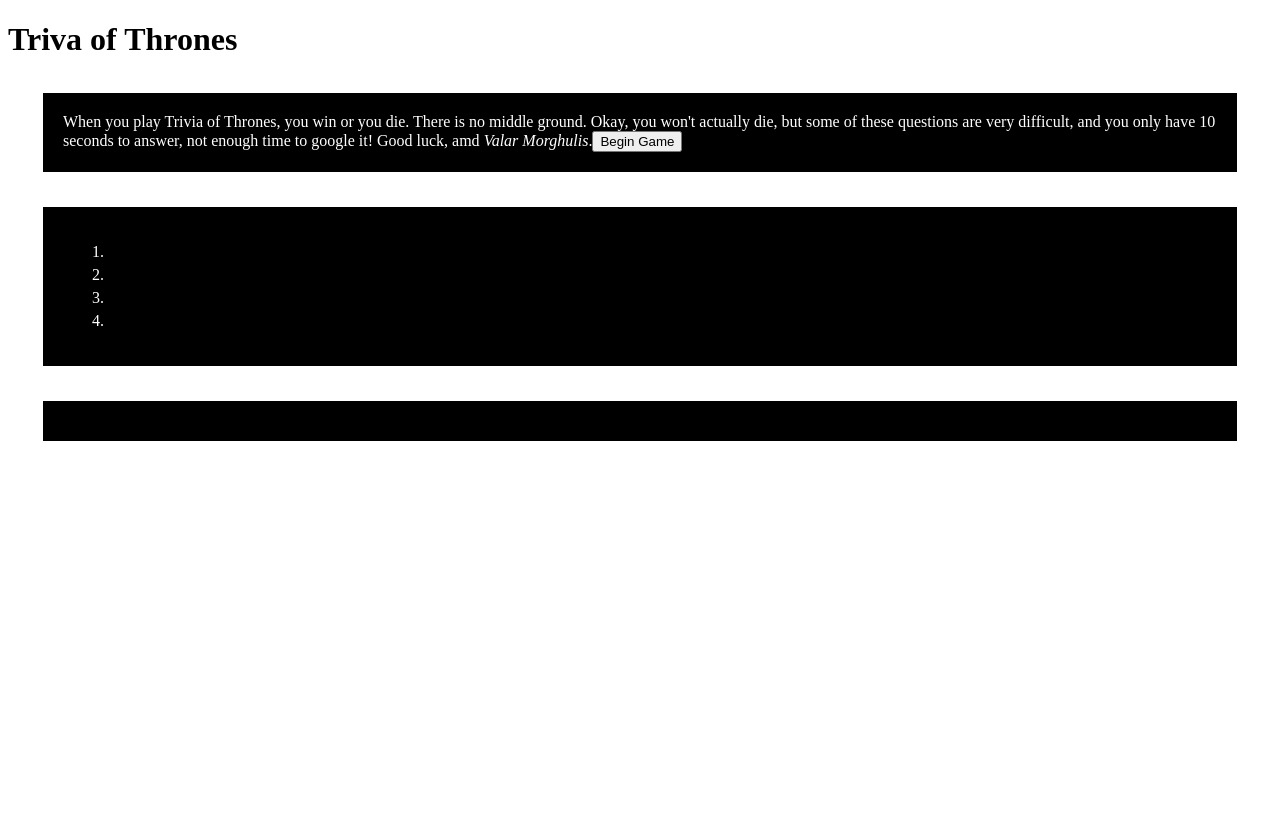
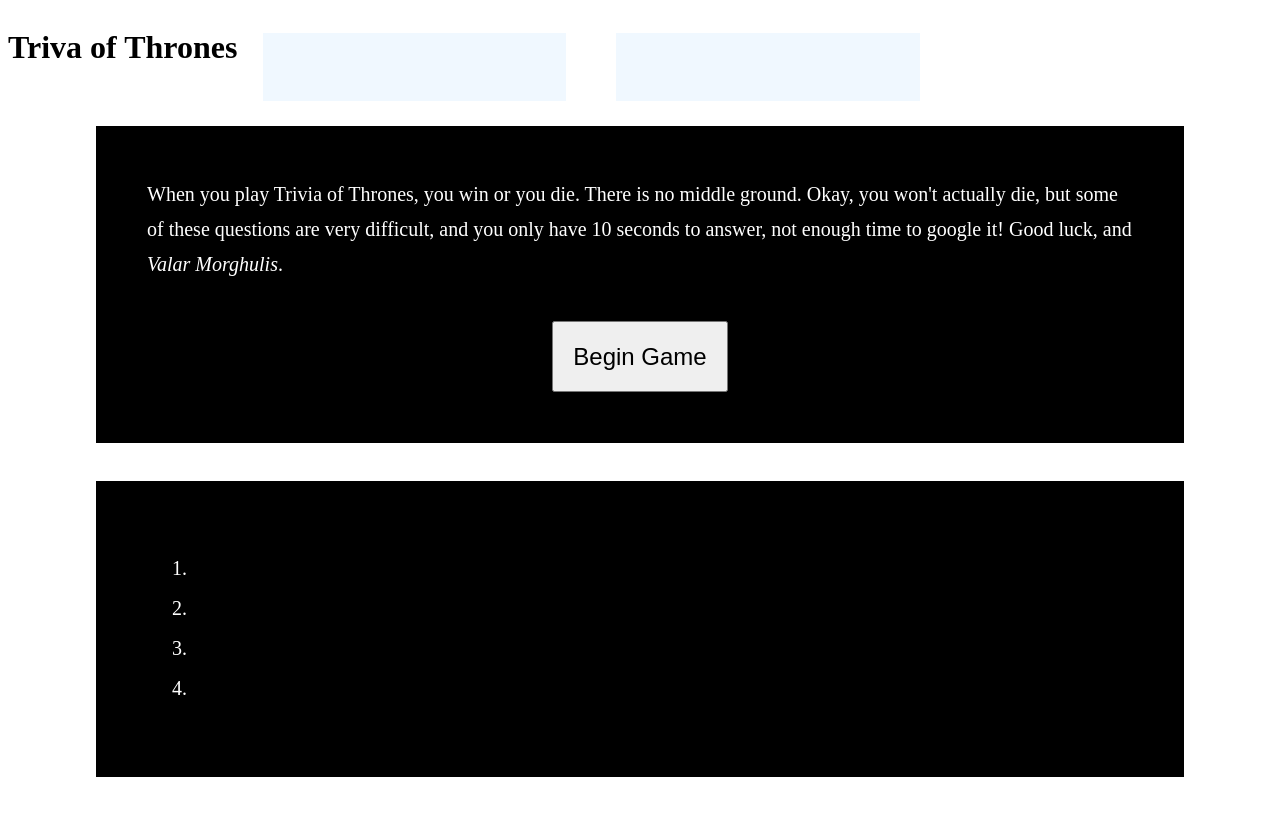
Before and after one commit to emceegithub/TriviaGame, a PHP site: page / in a window 1280 px wide. Before the commit the page ends 441 px from the top, so only its background shows below. Run offline with PHP 8.4, Linux system fonts and the light colour scheme.

Commit message:
fixed scoring bug added positioning and layout using percentages

```diff
--- a/assets/css/style.css
+++ b/assets/css/style.css
@@ -1,15 +1,19 @@
 body {
 }
 h1 {
+    float: left;
 }
 h2 {
 }
 section {
 	background-color: black;
 	color: white;
-	padding: 20px;
-	margin: 35px;
+	padding: 4%;
+	margin: 0 7% 3% 7%;
 	position: relative;
+    font-size: 20px;
+    line-height: 35px;
+    clear: both;
 }
 .answer {
 	cursor: pointer;
@@ -24,9 +28,29 @@
     height: 100%;
     background-color: blueviolet;
     color: white;
-    padding: 40px;
+    padding: 8%;
     box-sizing: border-box;
     font-size: 30px;
+}
+.scoreBoard {
+    float: left;
+    margin: 2%;
+    background-color: aliceblue;
+    width: 20%;
+    padding: 2%;
+    height: 17px;
+    text-align: center;
+}
+#score {
+}
+#timer {
+}
+button {
+    display: block;
+    margin: auto;
+    padding: 2%;
+    font-size: larger;
+    margin-top: 4%;
 }
 footer {
 }
--- a/assets/javascript/app.js
+++ b/assets/javascript/app.js
@@ -12,9 +12,10 @@
 
 function initGame(){
 	// display intro
-	$("#question").html('When you play Trivia of Thrones, you win or you die. There is no middle ground. Okay, you won\'t actually die, but some of these questions are very difficult, and you only have 10 seconds to answer, not enough time to google it! Good luck, amd <em>Valar Morghulis</em>.<button id="startGame">Begin Game</button>');
+	$("#question").html('When you play Trivia of Thrones, you win or you die. There is no middle ground. Okay, you won\'t actually die, but some of these questions are very difficult, and you only have 10 seconds to answer, not enough time to google it! Good luck, and <em>Valar Morghulis</em>.<button id="startGame">Begin Game</button>');
 	$("#result").hide();
 	$("#choices li").empty();
+	$(".scoreBoard").empty();
 	//add listeners
 	$("#choices .answer").on("click", makeGuess);
 	$("#startGame").on("click", newQuestion);
@@ -31,7 +32,6 @@
 		var qNum = Math.floor(Math.random() * questLib.length);
 		currentQuestion = questLib[qNum];
 		questLib.splice(qNum, 1);
-		console.log(questLib.length + " questions left");
 		$("#result").empty().hide();
 		$("#question").html(currentQuestion.question);
 		$("#choices .answer").each(function(i){
@@ -42,7 +42,6 @@
 	}
 }
 function makeGuess(){
-	//console.log(currentQuestion);
 	if ($(this).data("choice") == currentQuestion.correctAnswer){
 		numRight++;
 		showResult("Correct!");
@@ -55,7 +54,7 @@
 	resetTimer();
 	$("#result").html(msg).show();
 	setTimeout(newQuestion, answerLength*1000);
-	$("#score").html("correct: " + numRight + ", incorrect: " + numWrong);
+	$("#score").html("correct: " + numRight + " --- incorrect: " + numWrong);
 
 }
 function showTimer(){
@@ -67,6 +66,7 @@
 	}
 }
 function timesUp(){
+	numWrong++;
 	resetTimer();
 	showResult("Time's Up! The correct answer was " + currentQuestion.answers[currentQuestion.correctAnswer]);
 }
@@ -91,7 +91,7 @@
 	} else if (score > .4){
 		praise = "Not bad, you achieved the rank of Novice.";
 	}
-	$("#question").html("Game Over. You got " + numRight + " questions right out of " + gameLength + ". " + praise + "<button id='newGame'>New Game</button>");
+	$("#result").html("Game Over. You got " + numRight + " questions right out of " + gameLength + ". " + praise + "<button id='newGame'>New Game</button>");
 	$("#newGame").on("click", initGame);
 }
 $(document).ready(initGame);
--- a/assets/javascript/questions-library.js
+++ b/assets/javascript/questions-library.js
@@ -42,19 +42,19 @@
 	 	image: "assets/images/###.png"
 	},
 	{
-	 	question: "What was the name of Sansa's direwolf?",
+	 	question: "What was the name of Sansa Stark's direwolf?",
 	 	answers: ["Nymeria", "Cat", "Meraxes", "Lady"],
 	 	correctAnswer: 3,
 	 	image: "assets/images/###.png"
 	},
 	{
-	 	question: "Who send an assasin to kill Bran Stark in his sickbed?",
+	 	question: "Who sent an assasin to kill Bran Stark in his sickbed?",
 	 	answers: ["His mother", "Littlefinger", "Queen Cersei", "Prince Joffrey"],
 	 	correctAnswer: 3,
 	 	image: "assets/images/###.png"
 	},
 	{
-	 	question: "What was the real identity of Arstan Whitebeard?",
+	 	question: "What was the real identity of the squire Arstan Whitebeard?",
 	 	answers: ["Rhaegar Targaryen", "Jon Connington", "Ser Barristan the Bold", "Varys"],
 	 	correctAnswer: 2,
 	 	image: "assets/images/###.png"
--- a/index.html
+++ b/index.html
@@ -7,7 +7,8 @@
 </head>
 <body>
 <h1>Triva of Thrones</h1>
-	<div id="score"></div>
+	<div id="score" class="scoreBoard"></div>
+	<div id="timer" class="scoreBoard"></div>
 	<section id="question">
 	</section>
 	<section id="choices">
@@ -19,7 +20,6 @@
 		</ol>
 		<div id="result"></div>
 	</section>
-	<section id="timer"></section>
 	<script type="text/javascript" src="assets/javascript/questions-library.js"></script>
 	<script type="text/javascript" src="assets/javascript/app.js"></script>
 </body>
```
Also changed, not shown: README.md.
